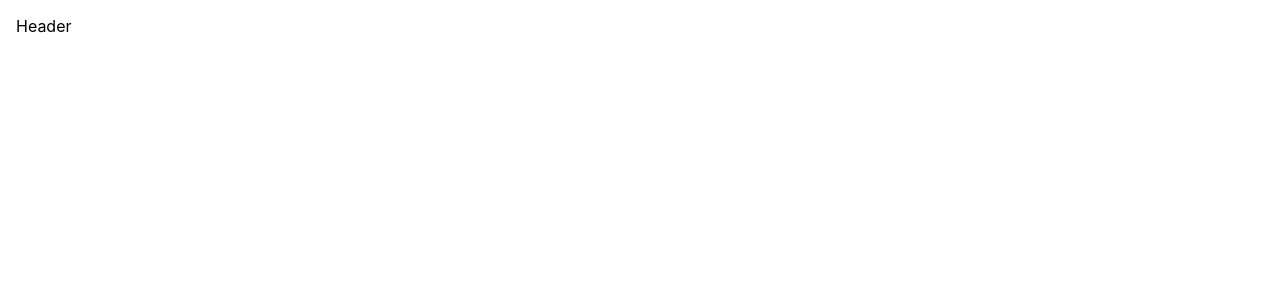
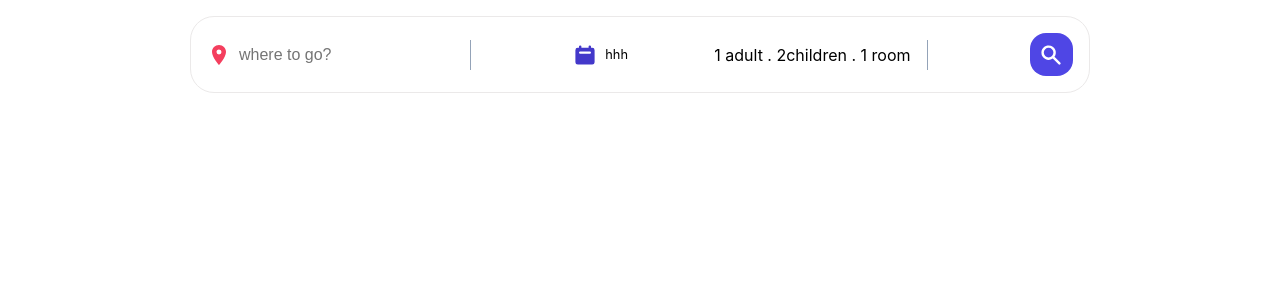
Before and after one commit to zahrasarabi79/Booking-Hotel-App, a React (Vite) app: page / in a window 1280 px wide. Shown: the top 300 px of the page. Built offline with nearby package versions, Linux system fonts and the light colour scheme.

Commit message:
header search item

```diff
--- a/src/components/Header/Header.jsx
+++ b/src/components/Header/Header.jsx
@@ -1,8 +1,44 @@
-import React from 'react'
+import React, {useState} from "react";
+import {MdLocationOn}from 'react-icons/md'
+import {HiCalendar, HiSearch} from "react-icons/hi";
+const Header = () => {
+    const [destination, setDestination] = useState()
+  return (
+    <div className="header">
+      <div className="headerSearch">
+          <div className="headerSearchItem">
+              <MdLocationOn className="headerIcon locationIcon"/>
+              <input
+                  value={destination}
+                  onChange={(e) => setDestination(e.target.value)}
+                  type="text"
+                  placeholder="where to go?"
+                  className="headerSearchInput"
+                  name="destination"
+                  id="destination"
+              />
+              <span className="seperator"></span>
+          </div>
+          <div className="headerSearchItem">
+              <HiCalendar className="headerIcon dateIcon"/>
+              <div  className="dateDropDown">
+                hhh
+              </div>
 
-const Header = () => {
-  return (
-    <div> Header </div>
+          </div>
+          <div className="headerSearchItem">
+              <div id="optionDropDown">
+                  1 adult . 2children . 1 room
+              </div>
+              <span className="seperator"></span>
+          </div>
+          <div className="headerSearchItem">
+              <button className="headerSearchBtn" >
+                  <HiSearch className="headerIcon"/>
+              </button>
+          </div>
+      </div>
+    </div>
   )
 }
 
```
